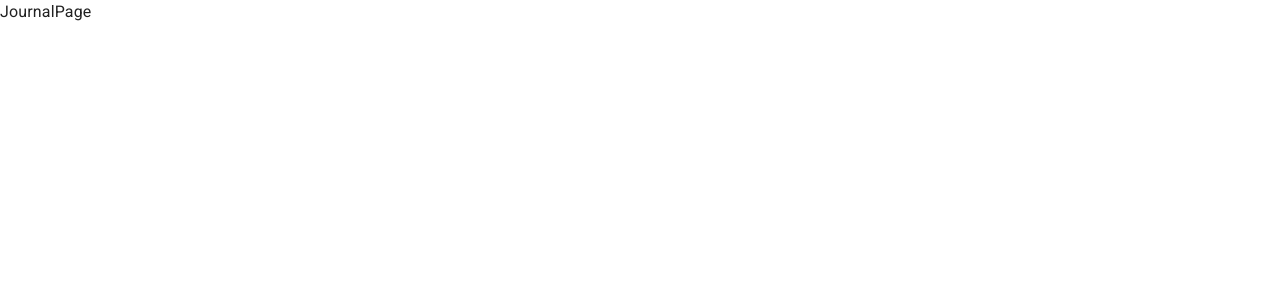
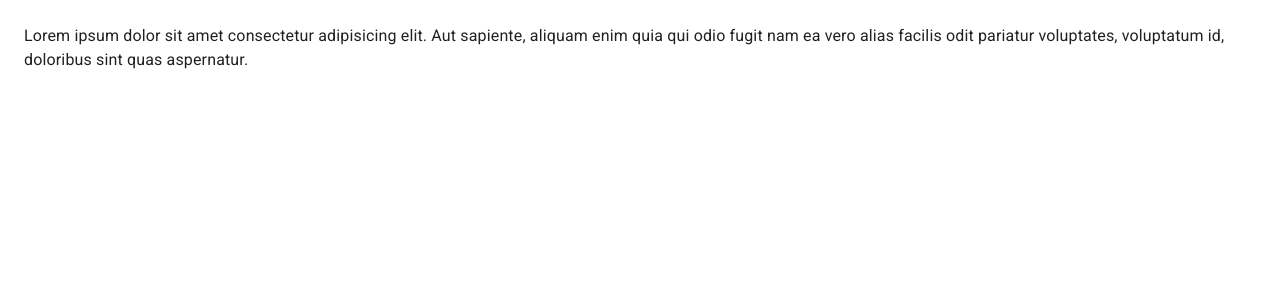
Before and after one commit to Leeiazz/journal-webapp, a React (Vite) app: page / in a window 1280 px wide. Shown: the top 300 px of the page. Built offline with nearby package versions, Linux system fonts and the light colour scheme.

Commit message:
JournalPage and JournalLayout configured

```diff
--- /dev/null
+++ b/src/journal/layout/JournalLayout.tsx
@@ -0,0 +1,14 @@
+import { Box } from '@mui/material';
+
+export const JournalLayout = ({ children }: { children: React.ReactNode }) => {
+  return (
+    <Box sx={{ display: 'flex' }}>
+      {/* NAVBAR */}
+      {/* SiDEBAR */}
+      <Box component={'main'} sx={{ flexGrow: 1, p: 3 }}>
+        {/* TOOLBAR */}
+        {children}
+      </Box>
+    </Box>
+  );
+};
--- a/src/journal/pages/JournalPage.tsx
+++ b/src/journal/pages/JournalPage.tsx
@@ -1,9 +1,18 @@
 import { Typography } from '@mui/material';
+import { JournalLayout } from '../layout/JournalLayout';
+
+// const drawerWidth = 240;
 
 export const JournalPage = () => {
   return (
     <>
-      <Typography>JournalPage</Typography>
+      <JournalLayout>
+        <Typography>
+          Lorem ipsum dolor sit amet consectetur adipisicing elit. Aut sapiente,
+          aliquam enim quia qui odio fugit nam ea vero alias facilis odit
+          pariatur voluptates, voluptatum id, doloribus sint quas aspernatur.
+        </Typography>
+      </JournalLayout>
     </>
   );
 };
```
